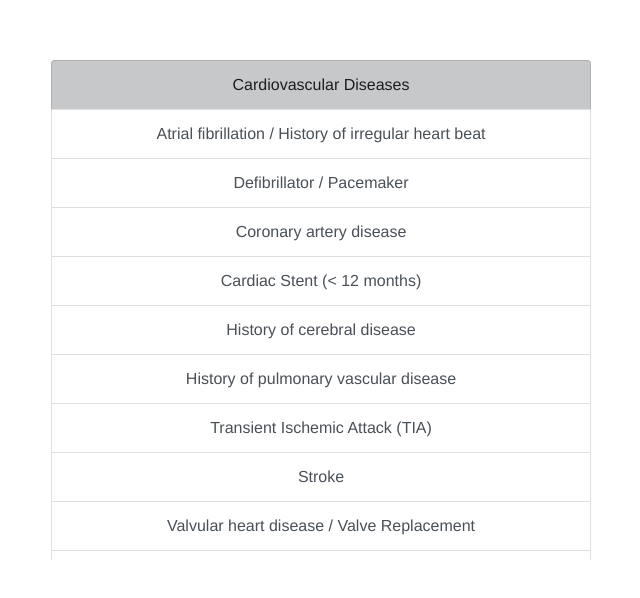
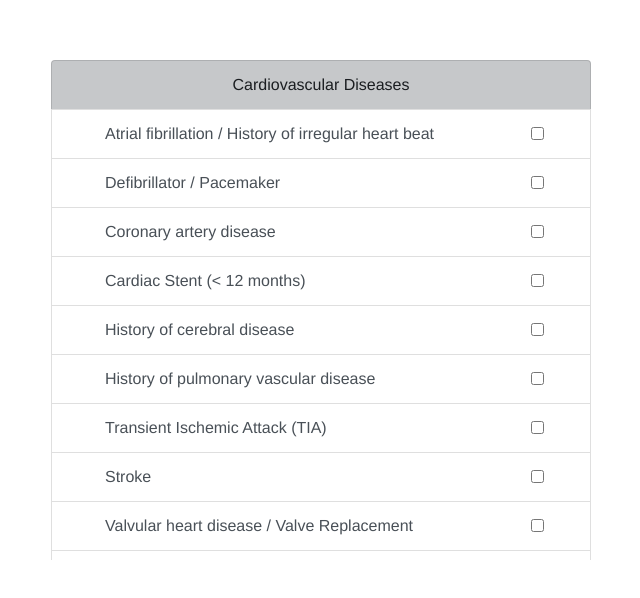
Before and after one commit to mmulenga/POTA, a Vue app: page / in a window 1280 px wide. Shown: the top 598 px of the page, without its empty margins (319-959 px from the left). Built offline with nearby package versions, Linux system fonts and the light colour scheme.

Commit message:
Implementing checkboxes.

```diff
--- a/src/components/ComoListComponent.vue
+++ b/src/components/ComoListComponent.vue
@@ -8,7 +8,16 @@
           v-for="item in cardioDiseases"
           :key="item.comorbidity"
           v-on:click="aggregateConditions">
+            <div class="row">
+              <div class="col-10 pl-5 text-left">
                 {{ item.comorbidity }}
+              </div>
+              <div class="col-2">
+                <div class="form-check">
+                  <input id="como" class="form-check-input" :checked="isActive" type="checkbox">
+                </div>
+              </div>
+            </div>
           </li>
           <li class="list-group-item list-group-item-dark"> Pulmonary Diseases</li>
           <li class="list-group-item list-group-item-action"
@@ -47,11 +56,16 @@ import { Condition } from '@/constants';
  * @returns comoList - List of comorbidities.
  */
 function aggregateConditions() {
-  console.log('Placeholder.');
+  if (vm.$el.isActive === false) {
+    this.como.isActive = true;
+  } else {
+    this.como.isActive = false;
+  }
 }
 
 export default {
   name: 'ComoListComponent',
+  el: '#como',
   data() {
     return {
       cardioDiseases: [
@@ -97,6 +111,7 @@ export default {
         { comorbidity: Condition.Antiplatelet },
         { comorbidity: Condition.Steroid },
       ],
+      isActive: false,
     };
   },
   methods: {
@@ -108,6 +123,6 @@ export default {
 <style>
 .half {
   height: 500px;
-        overflow: scroll
+  overflow: scroll;
 }
 </style>
```
Lines whose indentation alone changed are shown as unchanged.
